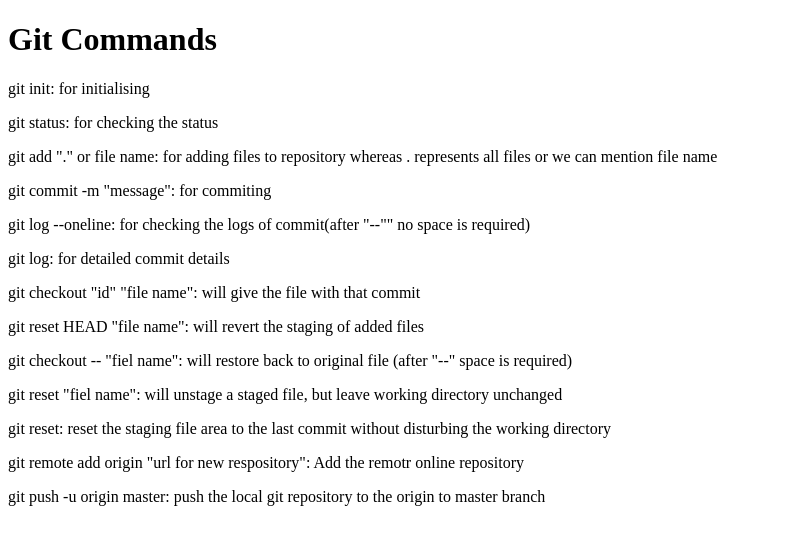
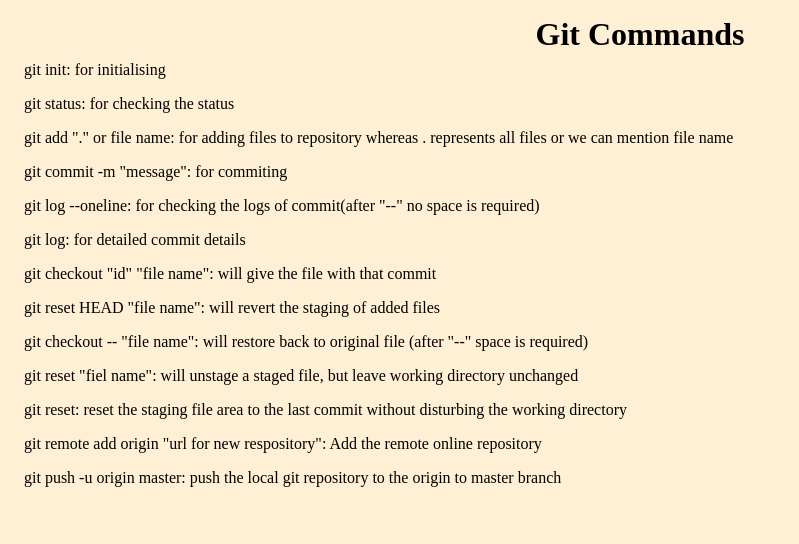
Before and after one commit to getkar128/git-test, a plain HTML site: page index.html in a window 1280 px wide. Shown: the whole page, without its empty margins (0-799 px from the left). Drawn offline with Linux system fonts and the light colour scheme.

Commit message:
added css file

```diff
--- a/index.html
+++ b/index.html
@@ -4,6 +4,7 @@
     <meta charset="UTF-8">
     <meta http-equiv="X-UA-Compatible" content="IE=edge">
     <meta name="viewport" content="width=device-width, initial-scale=1.0">
+    <link rel="stylesheet" href="main.css">
     <title>Document</title>
 </head>
 <body>
@@ -12,14 +13,14 @@
     <p>git status: for checking the status</p>
     <p>git add "." or file name: for adding files to repository whereas . represents all files or we can mention file name</p>
     <p>git commit -m "message": for commiting</p>
-    <p>git log --oneline: for checking the logs of commit(after "--"" no space is required)</p>
+    <p>git log --oneline: for checking the logs of commit(after "--" no space is required)</p>
     <p>git log: for detailed commit details</p>
     <p>git checkout "id" "file name": will give the file with that commit</p>
     <p>git reset HEAD "file name": will revert the staging of added files</p>
-    <p>git checkout -- "fiel name": will restore back to original file (after "--" space is required)</p>
+    <p>git checkout -- "file name": will restore back to original file (after "--" space is required)</p>
     <p>git reset "fiel name": will unstage a staged file, but leave working directory unchanged</p>
     <p>git reset: reset the staging file area to the last commit without disturbing the working directory</p>
-    <p>git remote add origin "url for new respository": Add the remotr online repository</p>
+    <p>git remote add origin "url for new respository": Add the remote online repository</p>
     <p>git push -u origin master: push the local git repository to the origin to master branch</p>
 
 </body>
--- /dev/null
+++ b/main.css
@@ -0,0 +1,18 @@
+* {
+    padding: 0;
+    margin: 0;
+    box-sizing: border-box;
+}
+
+body {
+    background-color: papayawhip;
+    padding: 1rem;
+}
+
+h1 {
+    text-align: center;
+}
+
+p {
+    padding: 0.5rem;
+}
```
